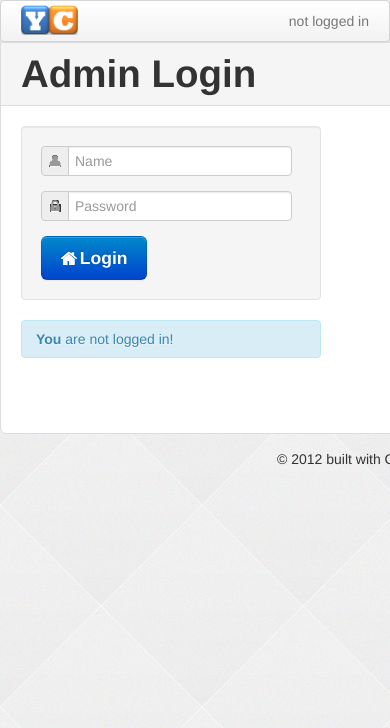
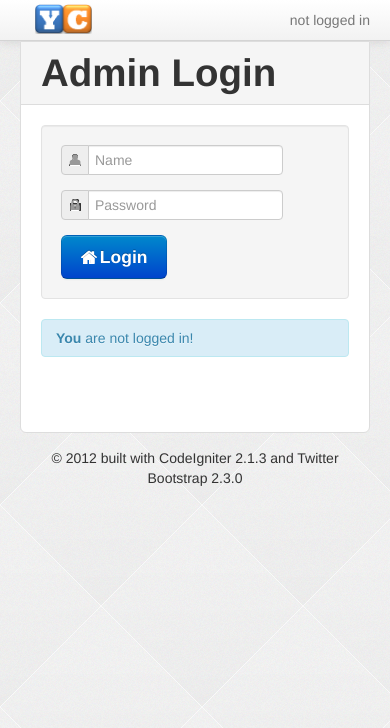
Before and after one commit to jubi4dition/yourcontacts, a CodeIgniter app: page /index.php/adminlogin in a window 390 px wide; the page is wider, and only the part inside the window is pictured. Shown: the top 728 px of that part. Run offline with CodeIgniter, Linux system fonts and the light colour scheme.

Commit message:
Responsive, navbar fix

```diff
--- a/application/views/includes/footer.php
+++ b/application/views/includes/footer.php
@@ -1,5 +1,5 @@
   <footer>
-    <p>&copy; 2012 built with CodeIgniter 2.1.3 and Twitter Bootstrap 2.1.1</p>
+    <p>&copy; 2012 built with CodeIgniter 2.1.3 and Twitter Bootstrap 2.3.0</p>
   </footer>
 </div><!-- /container -->
 </body>
--- a/application/views/includes/header.php
+++ b/application/views/includes/header.php
@@ -2,6 +2,7 @@
 <html lang="en">
 <head>
   <meta charset="utf-8">
+  <meta name="viewport" content="width=device-width, initial-scale=1.0">
   <title>Your Contacts</title>
   <meta name="description" content="manage your contacts with name, email and phone">
   <meta name="author" content="yubi4dition">
@@ -11,6 +12,7 @@
     <![endif]-->
   <!-- Le styles -->
   <link href="<?=base_url('css/bootstrap.css'); ?>" rel="stylesheet" type="text/css">
+  <link href="<?=base_url('css/bootstrap-responsive.css'); ?>" rel="stylesheet" type="text/css">
   <link href="<?=base_url('css/yourcontacts.css'); ?>" rel="stylesheet" type="text/css">
   <link href="<?=base_url('css/font-awesome.css'); ?>" rel="stylesheet" type="text/css">
   <link href="<?=base_url('css/tablesorter.css'); ?>" rel="stylesheet" type="text/css">
--- a/application/views/includes/navbar.php
+++ b/application/views/includes/navbar.php
@@ -1,4 +1,4 @@
-<div class="navbar">
+<div class="navbar navbar-static-top">
   <div class="navbar-inner">
     <div class="container">
       <a class="brand" href="<?=site_url('site')?>"><img src="<?=base_url('css/img/yourcontacts.png'); ?>" width="57px"/></a>
--- a/application/views/includes/nli_navbar.php
+++ b/application/views/includes/nli_navbar.php
@@ -1,4 +1,4 @@
-<div class="navbar">
+<div class="navbar navbar-static-top">
   <div class="navbar-inner">
     <div class="container">
       <a class="brand" href="<?=site_url('site'); ?>"><img src="<?=base_url('css/img/yourcontacts.png'); ?>" width="57px"/></a>
```
Lines whose indentation alone changed are shown as unchanged.
